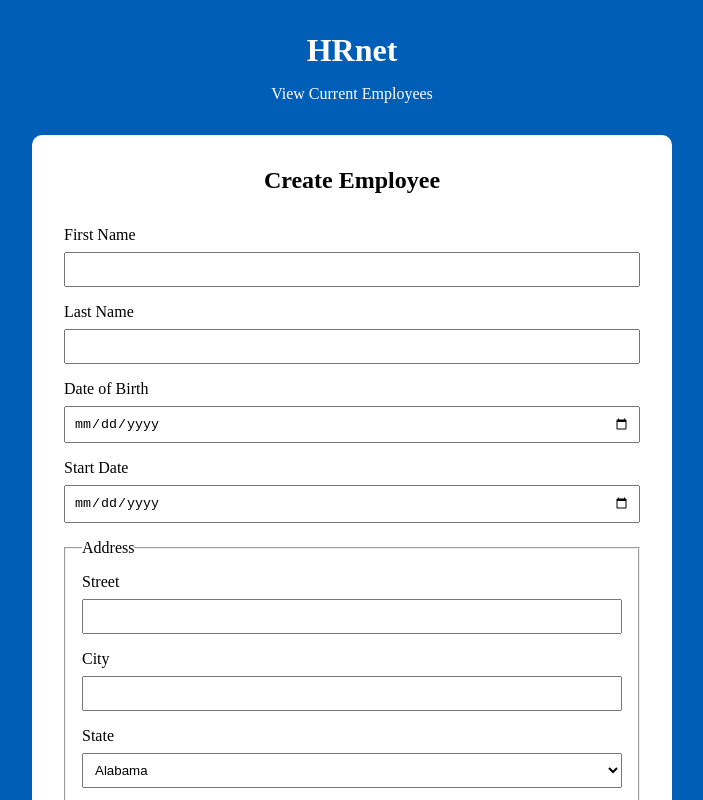
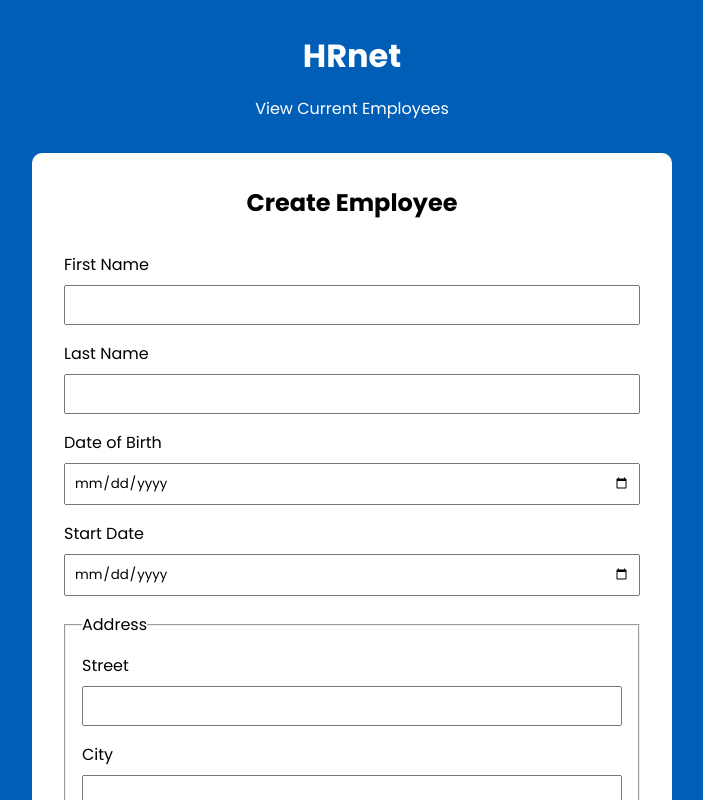
Before and after one commit to proph-dev/project-14-oc, a React (Create React App) app: page / in a window 1280 px wide. Shown: the top 800 px of the page, without its empty margins (288-991 px from the left). Built offline with nearby package versions, Linux system fonts and the light colour scheme; the HTML template or start-up script is replaced by a standard one.

Commit message:
add font

```diff
--- a/public/index.html
+++ b/public/index.html
@@ -25,6 +25,10 @@
       Learn how to configure a non-root public URL by running `npm run build`.
     -->
     <title>HRnet</title>
+
+    <link rel="preconnect" href="https://fonts.googleapis.com">
+    <link rel="preconnect" href="https://fonts.gstatic.com" crossorigin>
+    <link href="https://fonts.googleapis.com/css2?family=Poppins:wght@400;500;600;700;800;900&display=swap" rel="stylesheet">
   </head>
   <body>
     <noscript>You need to enable JavaScript to run this app.</noscript>
--- a/src/index.css
+++ b/src/index.css
@@ -2,6 +2,7 @@
   padding: 0;
   margin: 0;
   box-sizing: border-box;
+  font-family: 'Poppins';
 }
 
 body {
```
